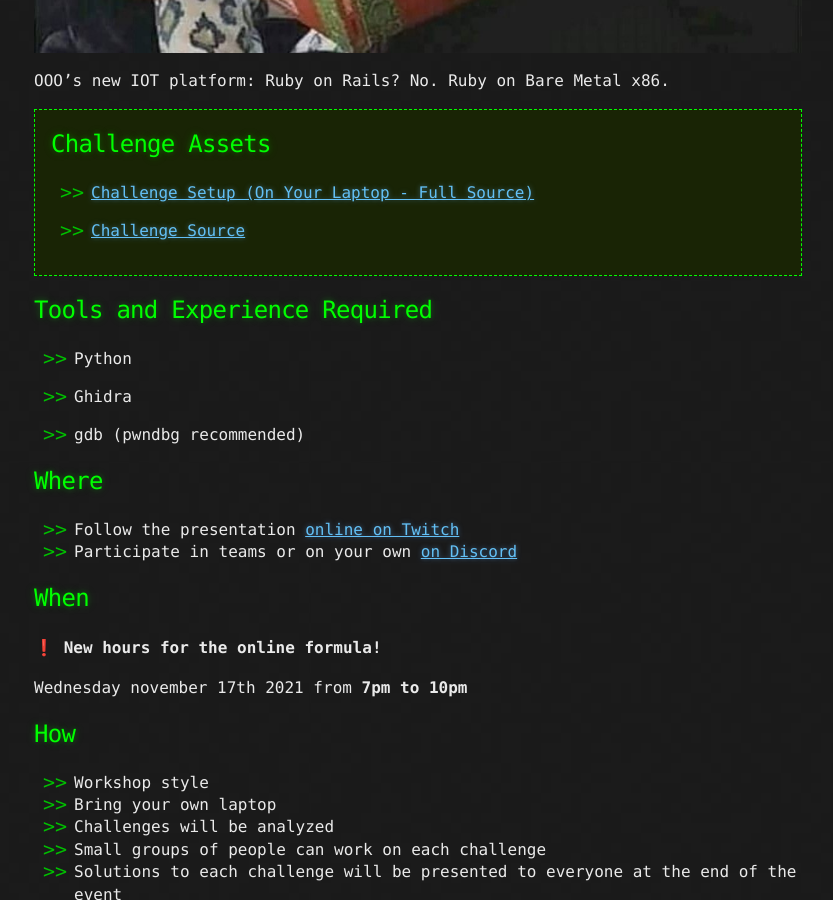
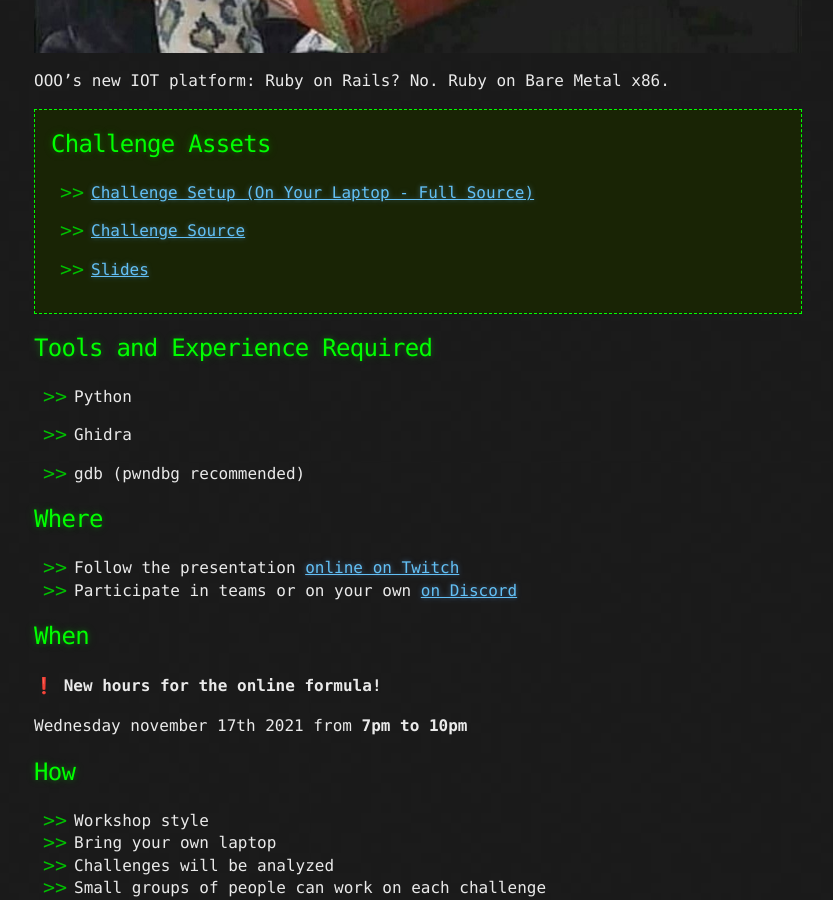
Before and after one commit to montrehack/montrehack.github.com, a Jekyll site: the page built from _posts/2021-11-17-defcon-ctf-barb-metal.md, in a window 1280 px wide and 900 px high, scrolled down 1666 px. Shown: the whole window, without its empty margins (222-1055 px from the left). Built offline with Jekyll 4.4.1, drawn with Linux system fonts in a browser that asks for light colours; emoji names are drawn with the system emoji font.

Commit message:
Shared the slides

```diff
--- a/_posts/2021-11-17-defcon-ctf-barb-metal.md
+++ b/_posts/2021-11-17-defcon-ctf-barb-metal.md
@@ -31,6 +31,8 @@ challenge_assets:
     url: https://archive.ooo/c/barb-metal/427/
   - name: Challenge Source
     url: https://github.com/o-o-overflow/dc2021f-barb-metal-public
+  - name: Slides
+    url: https://github.com/montrehack/challenges/blob/master/2021-11-17_defcon-ctf-barb-metal/barbmetal.pdf
 # Once the edition is over, adjust these below with what we have and uncomment
 #archived_assets:
 #  - name: Video Recording
```
